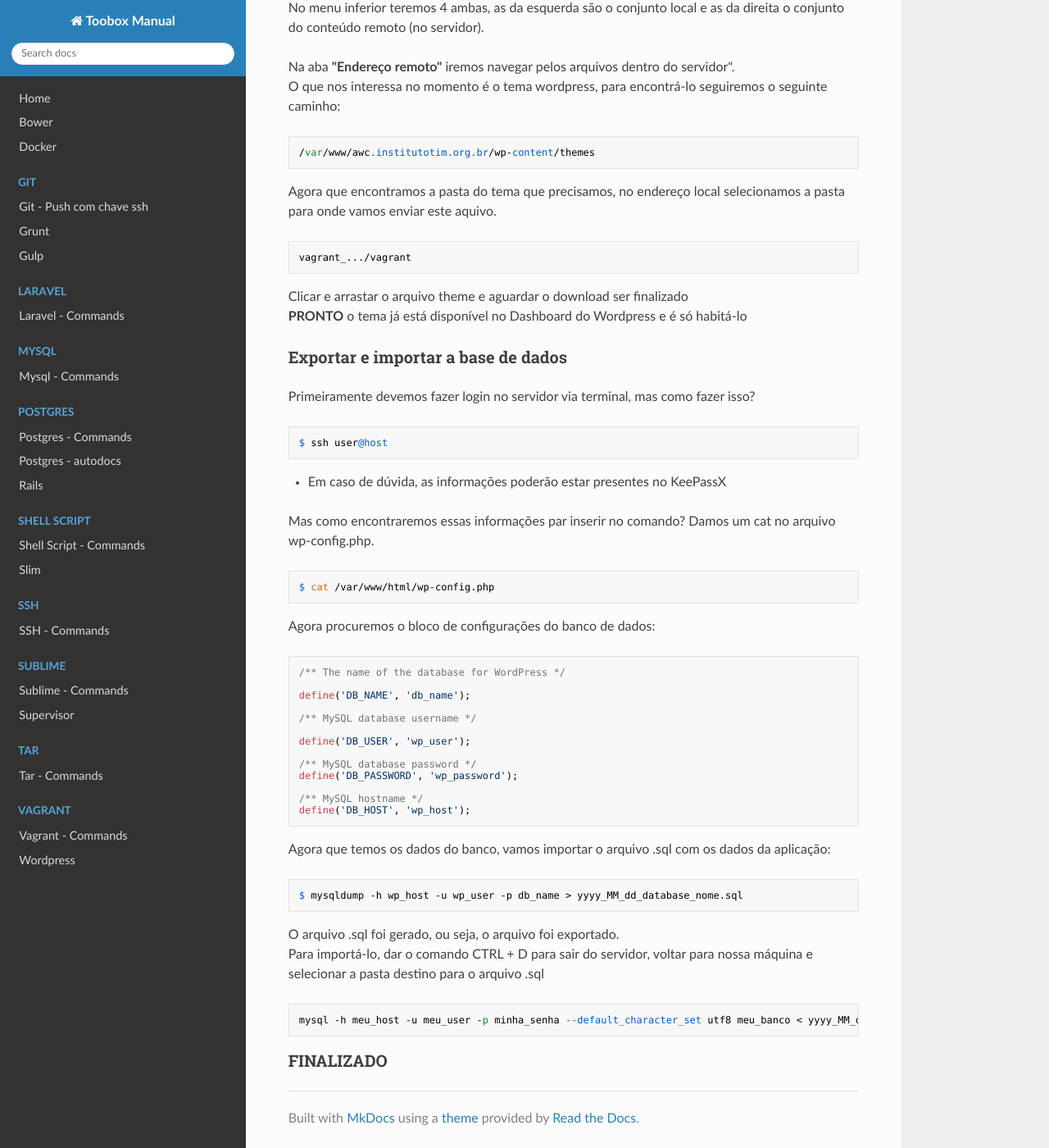
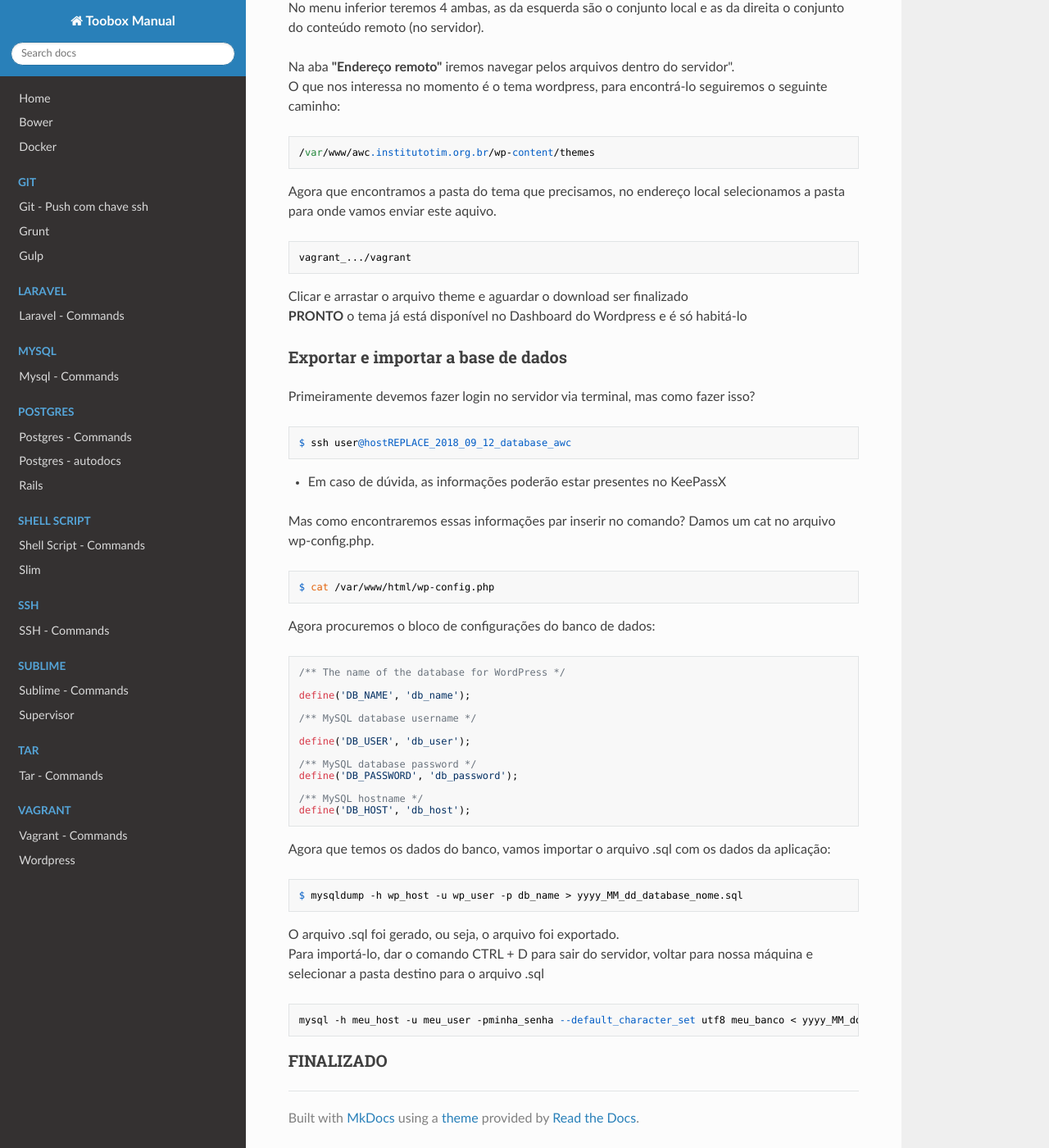
Before and after one commit to intrepidocabral/toolbox-manual, an MkDocs documentation site: the page built from docs/wordpress/migrate.md, in a window 1280 px wide and 1400 px high, scrolled down 575 px. Shown: the whole window at 82% size. Built offline with MkDocs 1.6.1, drawn with Linux system fonts in a browser that asks for light colours; nearby versions of some CDN libraries; old or Windows-style settings are respelled for this version of MkDocs.

````diff
--- a/docs/wordpress/general.md
+++ b/docs/wordpress/migrate.md
@@ -32,7 +32,7 @@ Clicar e arrastar o arquivo theme e aguardar o download ser finalizado<br>
 ### Exportar e importar a base de dados
 Primeiramente devemos fazer login no servidor via terminal, mas como fazer isso?
 ```
-$ ssh user@host
+$ ssh user@hostREPLACE_2018_09_12_database_awc
 ```
 * Em caso de dúvida, as informações poderão estar presentes no KeePassX
 
@@ -48,13 +48,13 @@ define('DB_NAME', 'db_name');
 
 /** MySQL database username */
 
-define('DB_USER', 'wp_user');
+define('DB_USER', 'db_user');
 
 /** MySQL database password */
-define('DB_PASSWORD', 'wp_password');
+define('DB_PASSWORD', 'db_password');
 
 /** MySQL hostname */
-define('DB_HOST', 'wp_host');
+define('DB_HOST', 'db_host');
 ```
 Agora que temos os dados do banco, vamos importar o arquivo .sql com os dados da aplicação:
 ```
@@ -63,6 +63,6 @@ $ mysqldump -h wp_host -u wp_user -p db_name > yyyy_MM_dd_database_nome.sql
 O arquivo .sql foi gerado, ou seja, o arquivo foi exportado.<br>
 Para importá-lo, dar o comando CTRL + D para sair do servidor, voltar para nossa máquina e selecionar a pasta destino para o arquivo .sql
 ```
-mysql -h meu_host -u meu_user -p minha_senha --default_character_set utf8 meu_banco < yyyy_MM_dd_database_nome.sql
+mysql -h meu_host -u meu_user -pminha_senha --default_character_set utf8 meu_banco < yyyy_MM_dd_database_nome.sql
 ```
 ### FINALIZADO
````
Also changed, not shown: docs/util/links.md (added).
